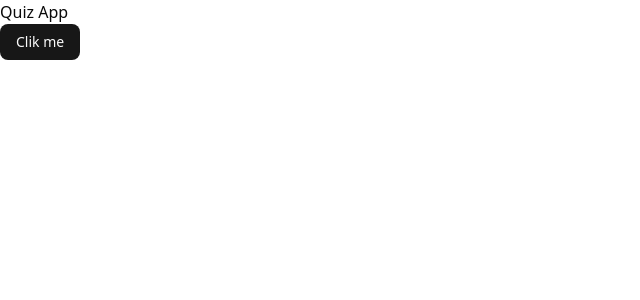
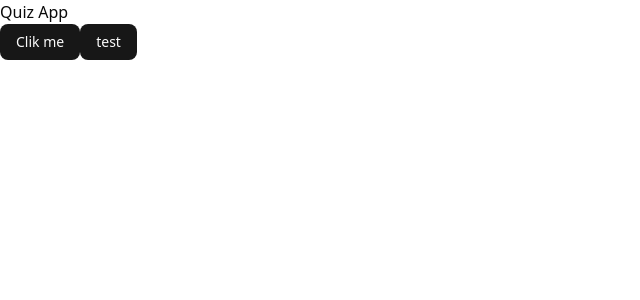
Before and after one commit to ammarkhocan/quiz-app, a React (Vite) app: page / in a window 1280 px wide. Shown: the top 300 px of the page, without its empty margins (0-640 px from the left). Built offline with nearby package versions, Linux system fonts and the light colour scheme.

Commit message:
feat: add react router

```diff
--- a/package.json
+++ b/package.json
@@ -18,6 +18,7 @@
     "radix-ui": "^1.4.3",
     "react": "^19.2.0",
     "react-dom": "^19.2.0",
+    "react-router": "^7.13.0",
     "tailwind-merge": "^3.4.0",
     "tailwindcss": "^4.1.18"
   },
--- a/src/App.tsx
+++ b/src/App.tsx
@@ -1,3 +1,4 @@
+import { AddButton } from "./components/shared/add-button";
 import { Button } from "./components/ui/button";
 
 export function App() {
@@ -5,6 +6,7 @@ export function App() {
     <div>
       <h1>Quiz App</h1>
       <Button>Clik me</Button>
+      <AddButton />
     </div>
   );
 }
--- /dev/null
+++ b/src/components/shared/add-button.tsx
@@ -0,0 +1,9 @@
+import { Button } from "@/components/ui/button";
+
+export function AddButton() {
+  function handleClick() {
+    console.log("Test click");
+  }
+
+  return <Button onClick={handleClick}>test</Button>;
+}
--- a/src/main.tsx
+++ b/src/main.tsx
@@ -2,9 +2,12 @@ import { StrictMode } from "react";
 import { createRoot } from "react-dom/client";
 import "./index.css";
 import { App } from "./App.tsx";
+import { BrowserRouter } from "react-router";
 
 createRoot(document.getElementById("root")!).render(
   <StrictMode>
-    <App />
+    <BrowserRouter>
+      <App />
+    </BrowserRouter>
   </StrictMode>,
 );
```
Also changed, not shown: 1 other file (tests, documents, lock files or other folders).
